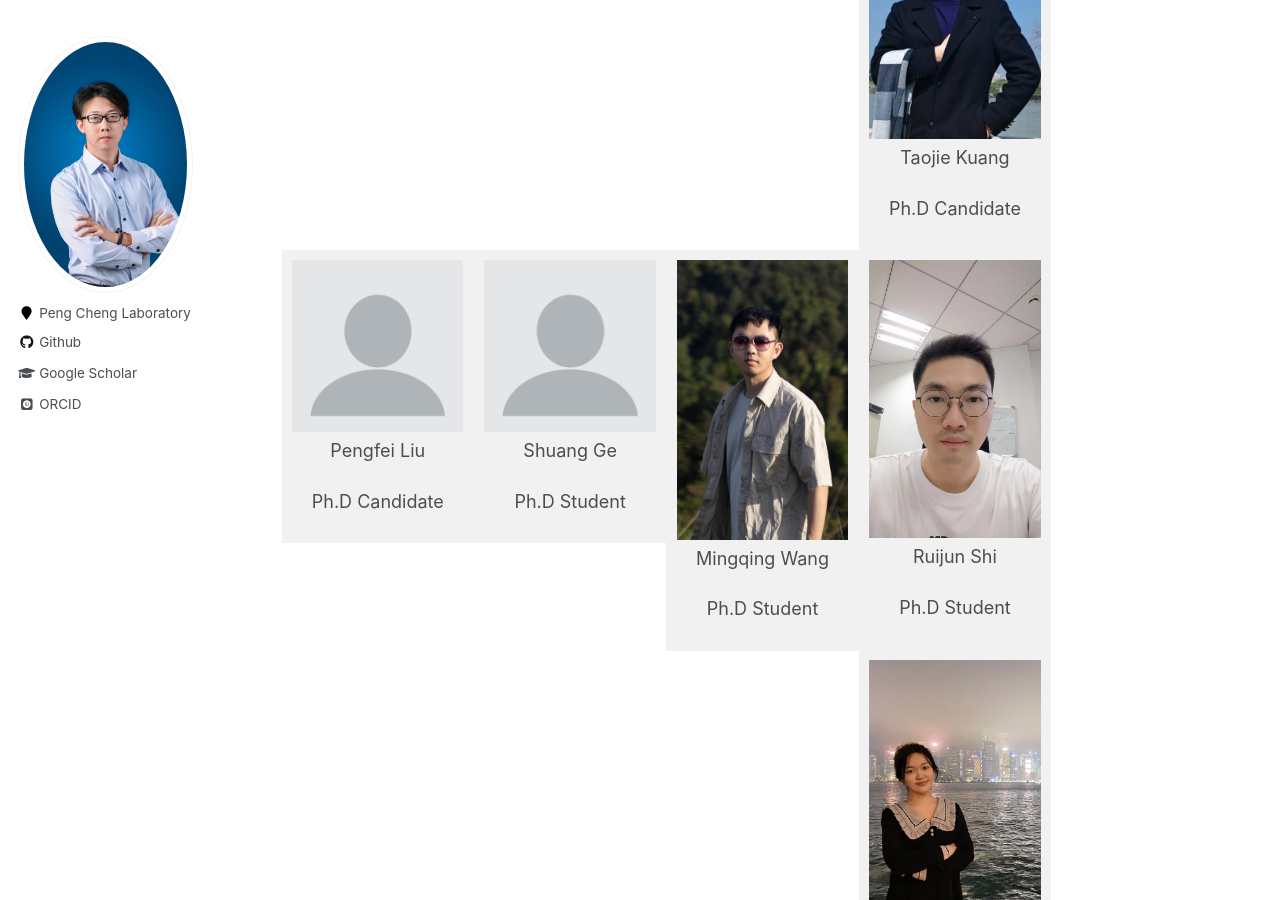
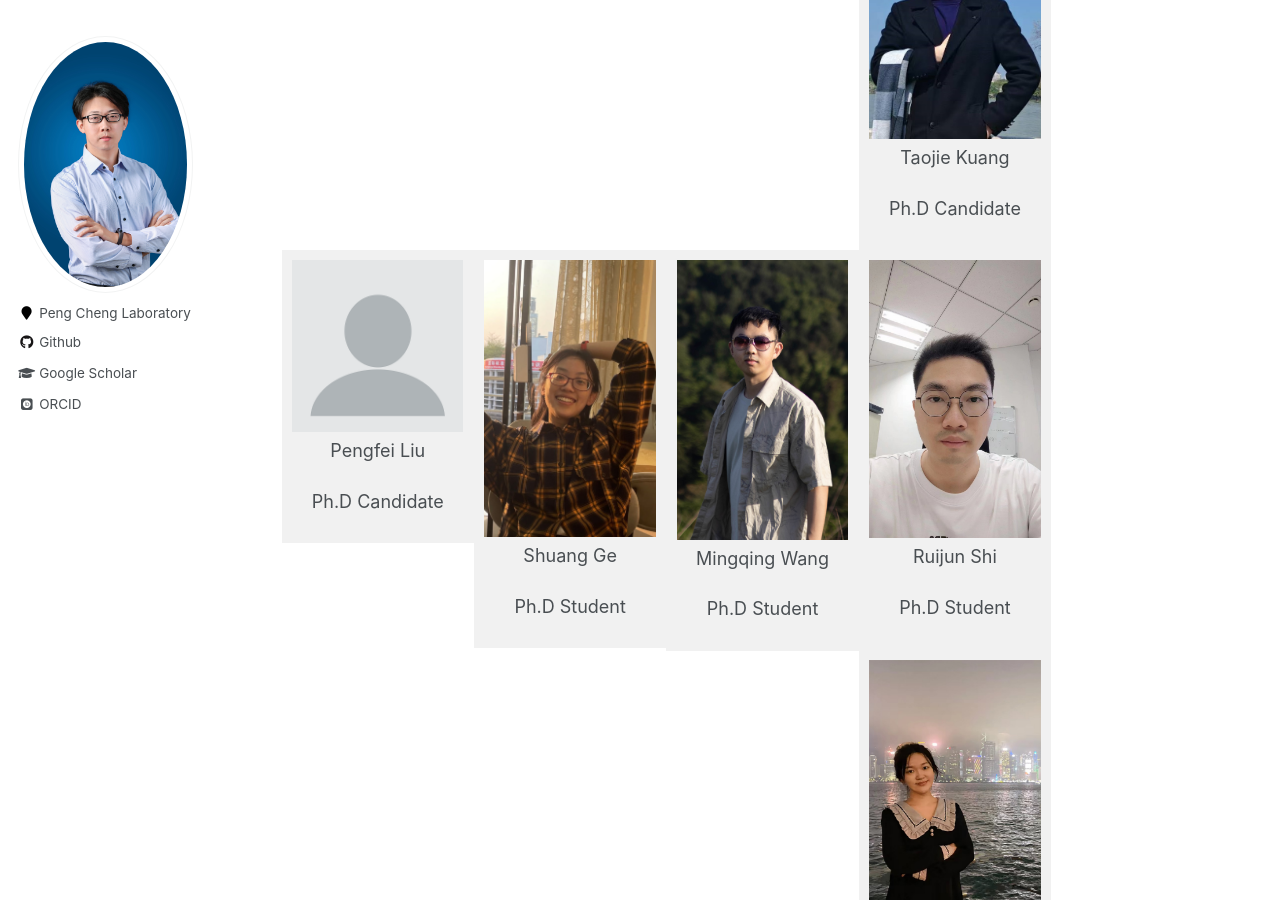
Before and after one commit to zhixiang-ren/zhixiang-ren.github.io, a Jekyll site: the page built from _pages/about.html, in a window 1280 px wide and 900 px high, scrolled down 1228 px. Built offline with Jekyll 4.4.1, drawn with Linux system fonts in a browser that asks for light colours; some web fonts are replaced.

Commit message:
Update about.html

```diff
--- a/_pages/about.html
+++ b/_pages/about.html
@@ -69,7 +69,7 @@ redirect_from:
   </div>
 
   <div style="width: 25%;padding: 5px;background-color: rgb(241, 241, 241);float: left;">
-    <img style="width: 100%;padding-left: 3%;padding-right: 3%;padding-top: 3%;padding-bottom: 0%;" src="/images/profile.png">
+    <img style="width: 100%;padding-left: 3%;padding-right: 3%;padding-top: 3%;padding-bottom: 0%;" src="/images/ges.jpg">
     <p style="width: 100%;padding-left: 3%;padding-right: 3%;padding-top: 3%;padding-bottom: 0%;text-align:center">Shuang Ge</p>
     <p style="width: 100%;padding-left: 3%;padding-right: 3%;padding-top: 0%;padding-bottom: 0%;text-align:center">Ph.D Student</p>
   </div>
```
